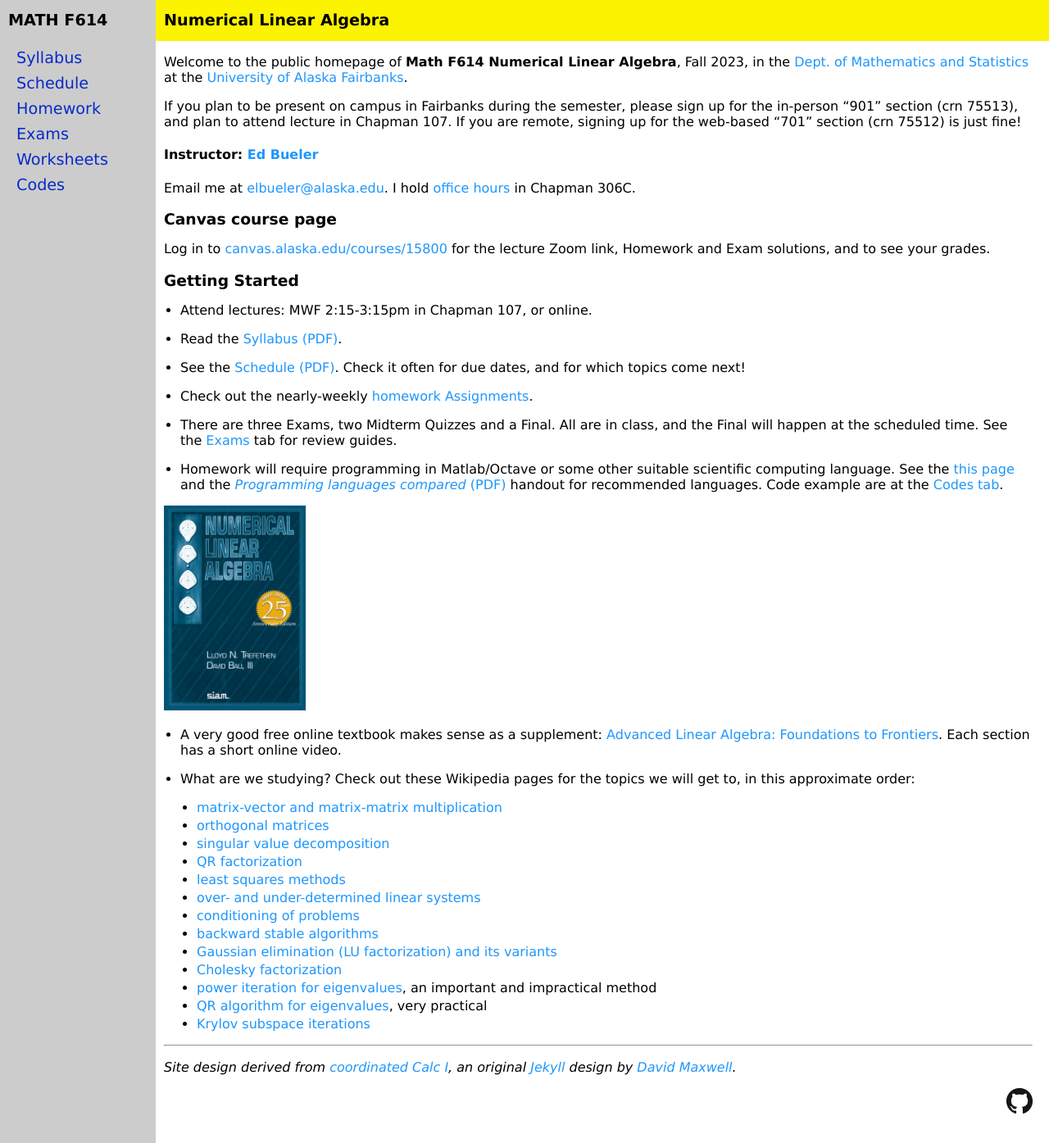
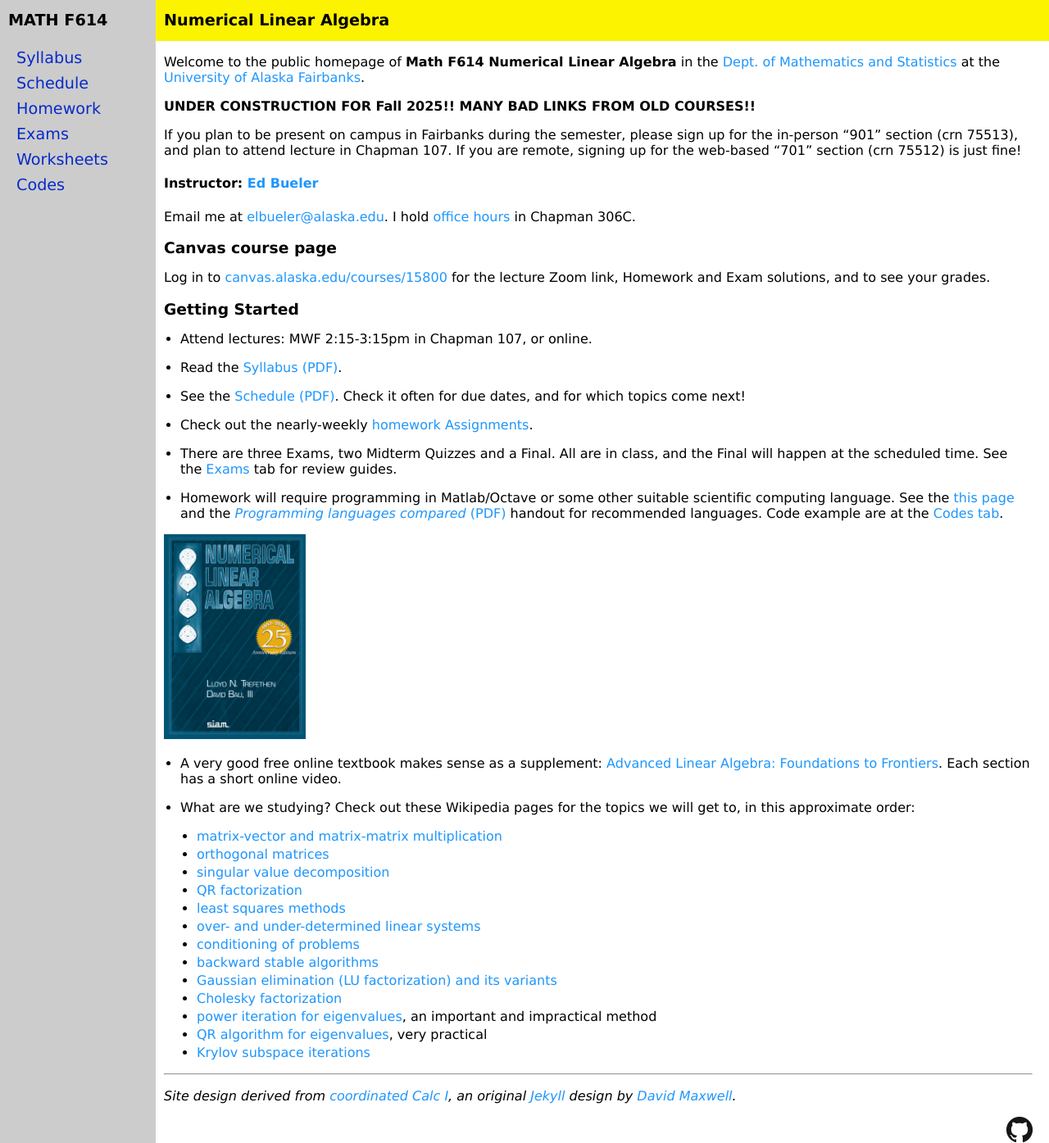
Before and after one commit to bueler/nla, a Jekyll site: the page built from index.md, in a window 1280 px wide and 1395 px high. Shown: the whole window at 82% size. Built offline with Jekyll 4.4.1, drawn with Linux system fonts in a browser that asks for light colours.

Commit message:
under construction warning

```diff
--- a/index.md
+++ b/index.md
@@ -1,9 +1,11 @@
 ---
 layout: course-page
-title: Bueler's Math F614 in Fall 2023 at UAF
+title: Bueler's Math F614 at UAF
 ---
 
-Welcome to the public homepage of **Math F614 Numerical Linear Algebra**, Fall 2023, in the [Dept. of Mathematics and Statistics](http://www.uaf.edu/dms/) at the [University of Alaska Fairbanks](http://www.uaf.edu/).
+Welcome to the public homepage of **Math F614 Numerical Linear Algebra** in the [Dept. of Mathematics and Statistics](http://www.uaf.edu/dms/) at the [University of Alaska Fairbanks](http://www.uaf.edu/).
+
+**UNDER CONSTRUCTION FOR Fall 2025!! MANY BAD LINKS FROM OLD COURSES!!**
 
 If you plan to be present on campus in Fairbanks during the semester, please sign up for the in-person "901" section (crn 75513), and plan to attend lecture in Chapman 107.  If you are remote, signing up for the web-based "701" section (crn 75512) is just fine!
 
```
